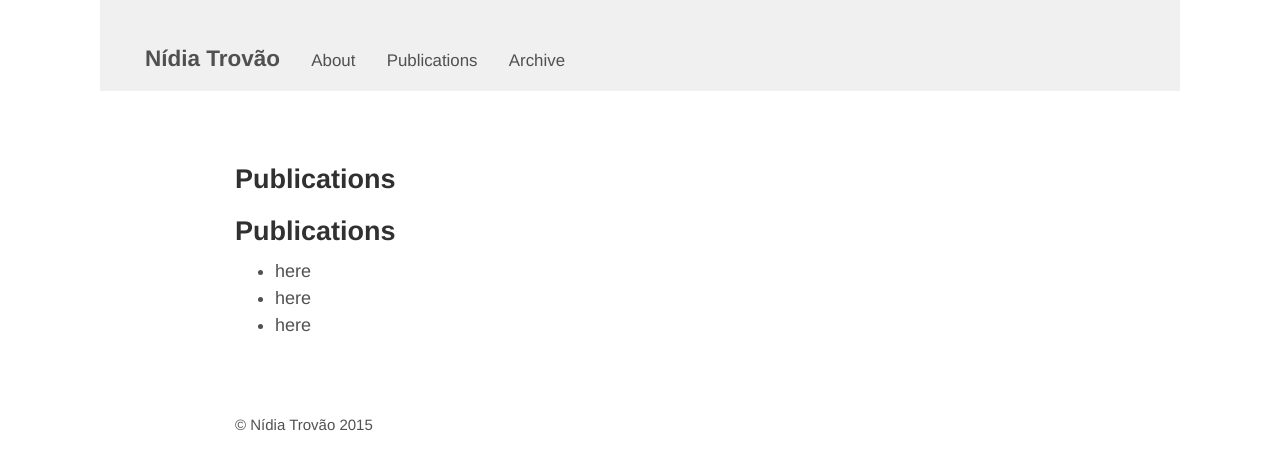
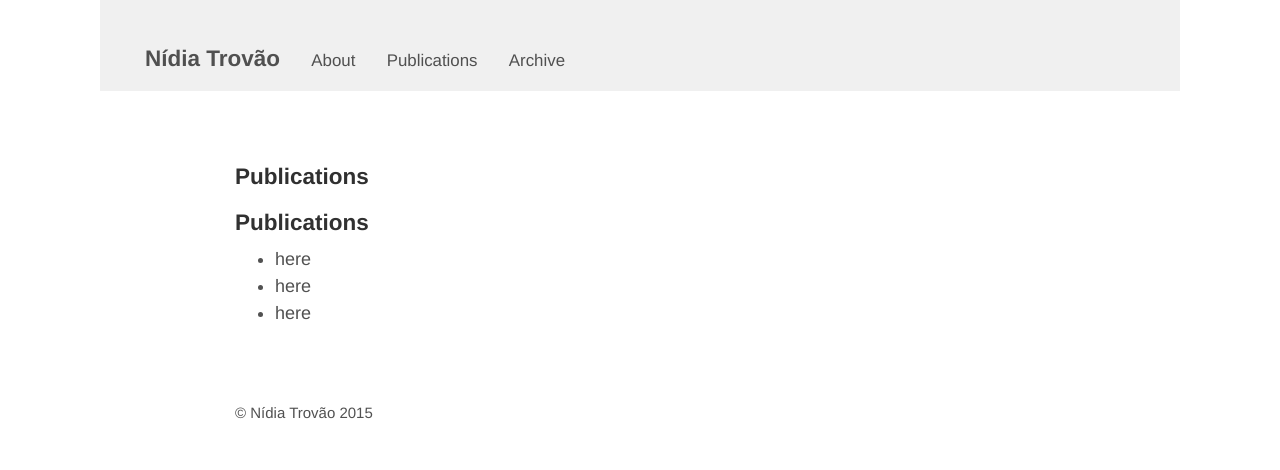
Before and after one commit to nidiatrovao/nidiatrovao.github.io, a Jekyll site: the page built from publications.md, in a window 1280 px wide. Shown: the top 470 px of the page. Built offline with Jekyll 4.4.1, drawn with Linux system fonts in a browser that asks for light colours.

Commit message:
title font size

```diff
--- a/_sass/_type.scss
+++ b/_sass/_type.scss
@@ -11,12 +11,12 @@ h1, h2, h3, h4, h5, h6 {
 }
 
 h1 {
-  font-size: 1.5rem;
+  font-size: 1.25rem;
 }
 
 h2 {
   margin-top: 1rem;
-  font-size: 1.5rem;
+  font-size: 1.25rem;
 }
 
 h3 {
```
